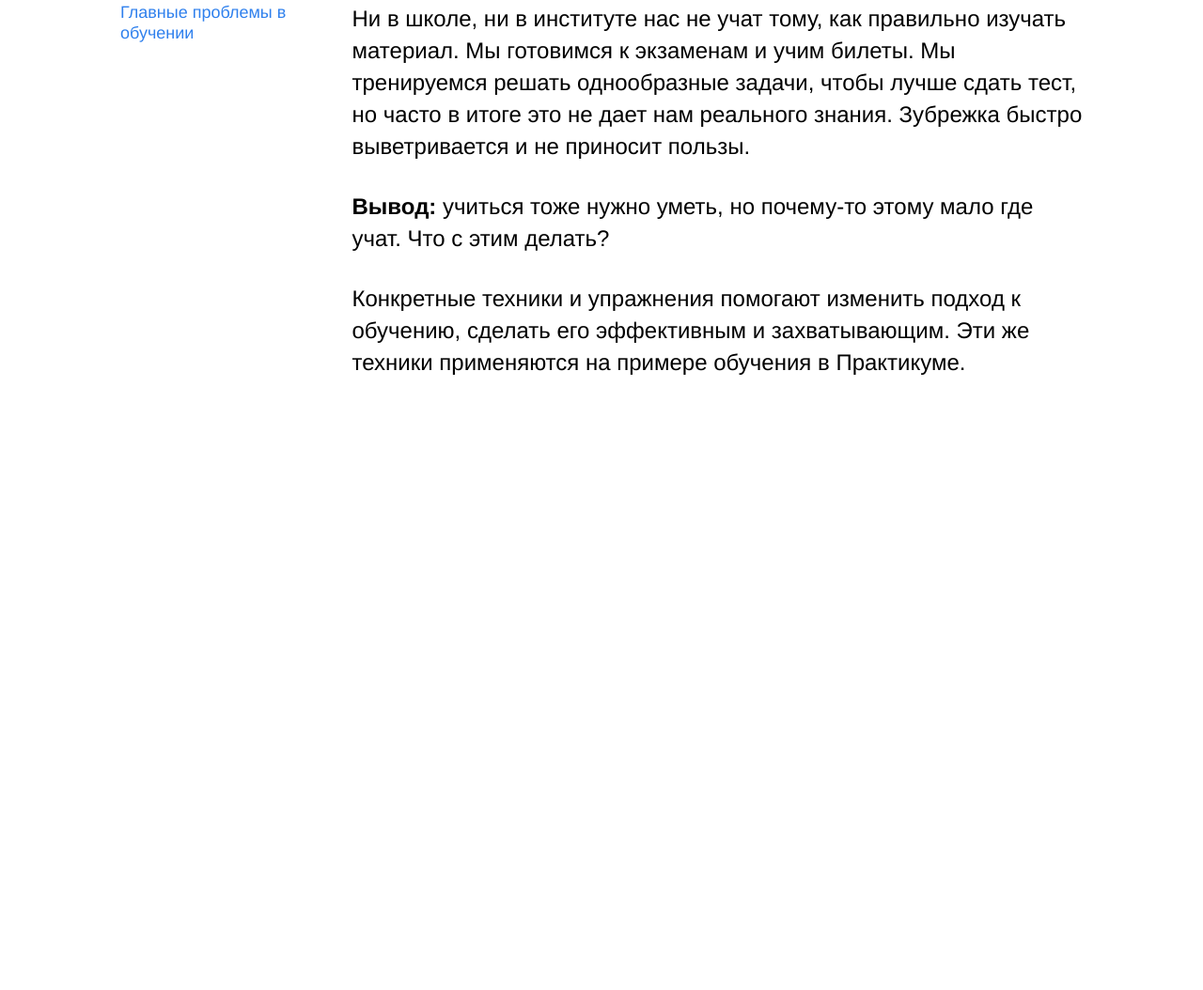
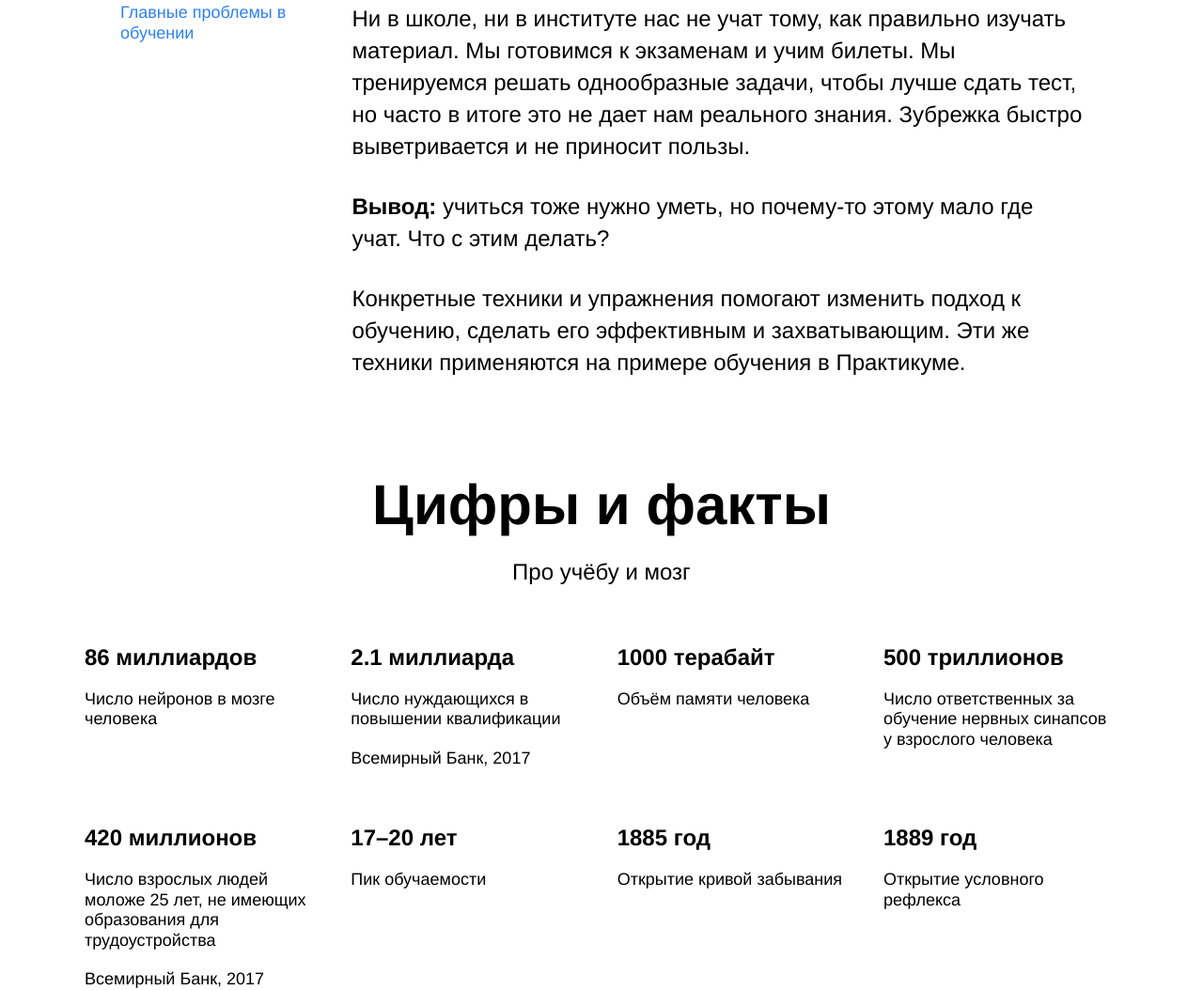
Before and after one commit to sllexa/how-to-learn, a plain HTML site: page index.html in a window 1280 px wide. Shown: the part 853-1907 px from the top of the page at 94% size. Before the commit the page ends 1356 px from the top, so only its background shows below. Drawn offline with Linux system fonts and the light colour scheme.

Commit message:
Made a digits block

```diff
--- a/index.html
+++ b/index.html
@@ -42,6 +42,44 @@
       </section>
 
       <section class="digits">
+        <h2 class="section-title">Цифры и факты</h2>
+        <p class="section-subtitle">Про учёбу и мозг</p>
+        <div class="table">
+          <div class="table__cell">
+            <h3 class="table__heading">86 миллиардов</h3>
+            <p class="table__text">Число нейронов в мозге человека</p>
+          </div>
+          <div class="table__cell">
+            <h3 class="table__heading">2.1 миллиарда</h3>
+            <p class="table__text">Число нуждающихся в повышении квалификации</p>
+            <p class="table__text">Всемирный Банк, 2017</p>
+          </div>
+          <div class="table__cell">
+            <h3 class="table__heading">1000 терабайт</h3>
+            <p class="table__text">Объём памяти человека</p>
+          </div>
+          <div class="table__cell">
+            <h3 class="table__heading">500 триллионов</h3>
+            <p class="table__text">Число ответственных за обучение нервных синапсов у взрослого человека</p>
+          </div>
+          <div class="table__cell">
+            <h3 class="table__heading">420 миллионов</h3>
+            <p class="table__text">Число взрослых людей моложе 25 лет, не имеющих образования для трудоустройства</p>
+            <p class="table__text">Всемирный Банк, 2017</p>
+          </div>
+          <div class="table__cell">
+            <h3 class="table__heading">17–20 лет</h3>
+            <p class="table__text">Пик обучаемости</p>
+          </div>
+          <div class="table__cell">
+            <h3 class="table__heading">1885 год</h3>
+            <p class="table__text">Открытие кривой забывания</p>
+          </div>
+          <div class="table__cell">
+            <h3 class="table__heading">1889 год</h3>
+            <p class="table__text">Открытие условного рефлекса</p>
+          </div>
+        </div>
       </section>
 
       <section class="feynman">
--- a/styles/style.css
+++ b/styles/style.css
@@ -9,7 +9,7 @@
   font-family: 'Helvetica Neue', Arial, sans-serif;
   color: #000;
 }
-
+/*Header*/
 .header {
   height: 100vh;
   min-height: 600px;
@@ -79,8 +79,9 @@
   z-index: 2;
 }
 
+/*Description*/
 .description {
-  margin: 100px 0;
+  margin: 100px 0 0;
 }
 
 .two-columns {
@@ -117,6 +118,41 @@
   font-weight: 600;
 }
 
+/*Digits*/
+.digits {
+  margin: 100px 0 0;
+}
+
+.section-title {
+  font-size: 60px;
+  line-height: 1.15;
+  font-weight: 600;
+  width: 60%;
+  text-align: center;
+  margin: 0 auto;
+}
+
+.section-subtitle {
+  font-size: 24px;
+  line-height: 34px;
+  font-weight: normal;
+  width: 60%;
+  text-align: center;
+  margin: 20px auto 0;
+}
+
+.table {
+  display: flex;
+  justify-content: space-between;
+  flex-wrap: wrap;
+  max-width: 1100px;
+  margin: 0 auto;
+}
+
+.table__cell {
+  width: 250px;
+  margin-top: 60px;
+}
 /* и элемента с модификатором вида ключ-значение */
 .table__cell_theme_dark {
   width: 200px;
@@ -124,3 +160,17 @@
   margin-right: 0;
   margin-top: 80px;
 }
+
+.table__heading {
+  font-size: 24px;
+  line-height: 1.15;
+  font-weight: 600;
+  margin: 0;
+}
+
+.table__text {
+  font-size: 18px;
+  line-height: 1.2;
+  font-weight: normal;
+  margin: 20px 0 0;
+}
```
